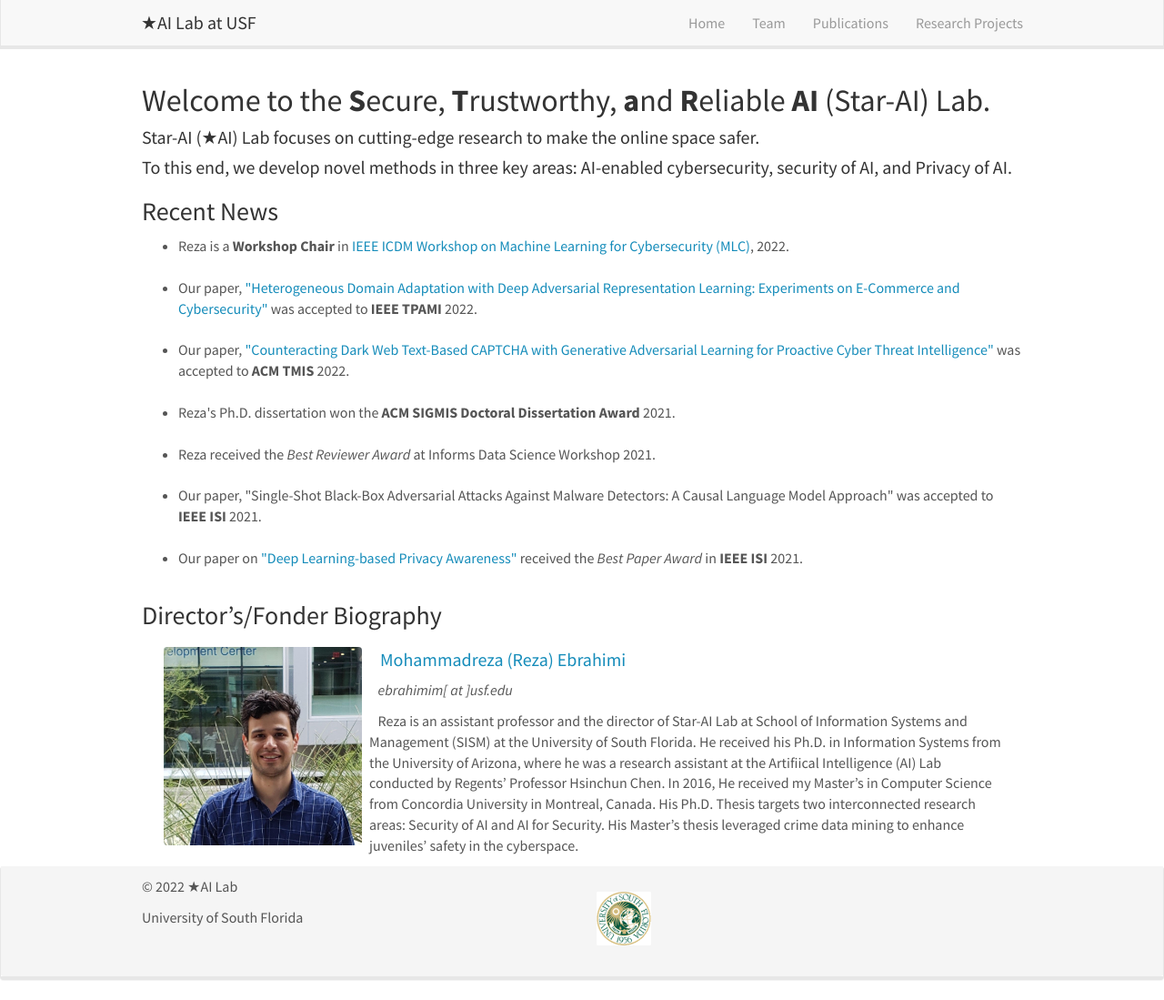
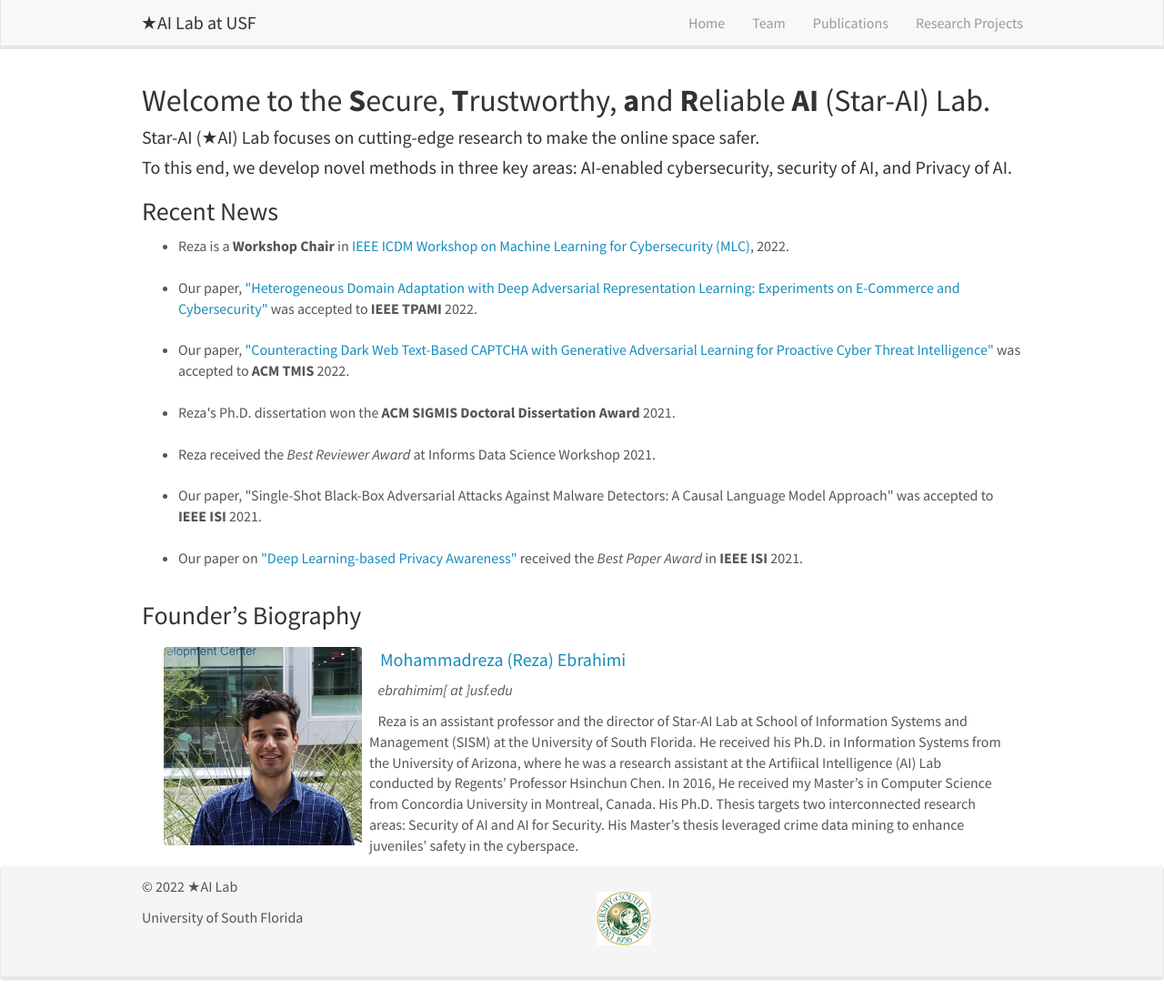
Before and after one commit to star-ailab/star-ailab.github.io, a Jekyll site: the page built from _pages/home.md, in a window 1280 px wide and 1099 px high. Shown: the whole window at 91% size. Built offline with Jekyll 4.4.1, drawn with Linux system fonts in a browser that asks for light colours; nearby versions of some CDN libraries.

Commit message:
Update home.md

```diff
--- a/_pages/home.md
+++ b/_pages/home.md
@@ -43,7 +43,7 @@
 	</ul>
 </div>
 
-### Director's/Fonder Biography
+### Founder's Biography
 <div class="col-sm-12 clearfix">
   <a href="https://mohammadrezaebrahimi.github.io"> <img src="{{ site.url }}{{ site.baseurl }}/images/teampic/rebrahimi.jpg" class="img-responsive" width="25%" style="float: left; padding:8px" /></a>
   <h4>&nbsp;&nbsp; <a href="https://mohammadrezaebrahimi.github.io"> Mohammadreza (Reza) Ebrahimi </a></h4>
```
